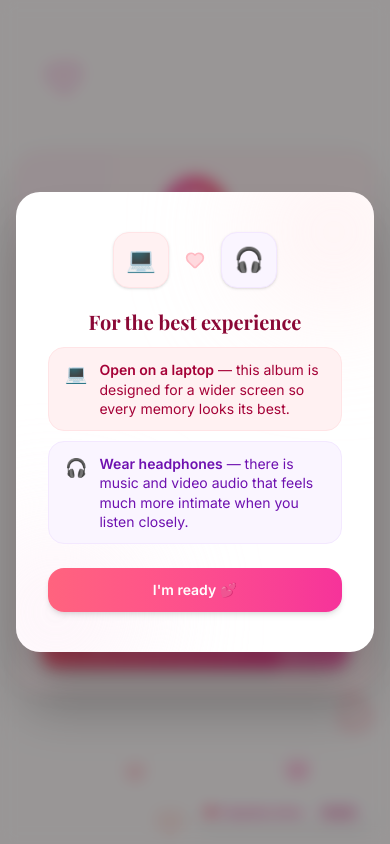
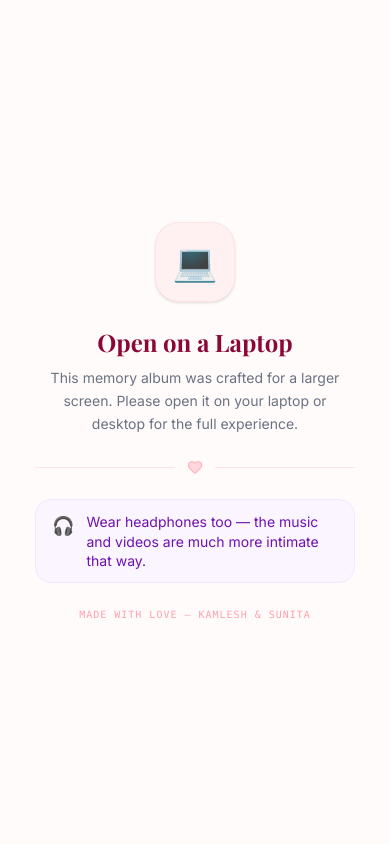
Before and after one commit to kamlesh-67/Album, a Next.js app: page / in a window 390 px wide. Built offline with nearby package versions, Linux system fonts and the light colour scheme; a web font is replaced by a local one.

Commit message:
feat: block mobile devices — show laptop-only screen for screens under 1024px

```diff
--- a/app/page.tsx
+++ b/app/page.tsx
@@ -50,7 +50,60 @@ const PALETTES: Palette[] = [
   }
 ];
 
+function isMobileDevice(): boolean {
+  if (typeof window === 'undefined') return false;
+  const ua = navigator.userAgent;
+  // Touch-primary devices: phones and tablets
+  const mobileUA = /Android|webOS|iPhone|iPad|iPod|BlackBerry|IEMobile|Opera Mini|Mobile|Tablet/i.test(ua);
+  // Also catch small screens (phones/tablets up to 1024px)
+  const smallScreen = window.innerWidth < 1024;
+  return mobileUA || smallScreen;
+}
+
+function MobileBlock() {
+  return (
+    <div className="min-h-screen bg-[#fffbfb] flex flex-col items-center justify-center px-8 text-center">
+      <div className="flex flex-col items-center gap-6 max-w-xs">
+        {/* icon */}
+        <div className="w-20 h-20 rounded-3xl bg-rose-50 border border-rose-100 flex items-center justify-center shadow-sm">
+          <span className="text-4xl">💻</span>
+        </div>
+
+        {/* heading */}
+        <div>
+          <h1 className="font-serif font-bold text-rose-900 text-2xl mb-2 leading-snug">
+            Open on a Laptop
+          </h1>
+          <p className="text-sm text-gray-500 leading-relaxed font-sans">
+            This memory album was crafted for a larger screen. Please open it on your laptop or desktop for the full experience.
+          </p>
+        </div>
+
+        {/* divider with heart */}
+        <div className="flex items-center gap-3 w-full">
+          <div className="h-px flex-1 bg-rose-100" />
+          <Heart className="h-4 w-4 text-rose-300 fill-rose-200 animate-pulse" />
+          <div className="h-px flex-1 bg-rose-100" />
+        </div>
+
+        {/* headphones hint */}
+        <div className="flex items-start gap-3 bg-purple-50 border border-purple-100 rounded-2xl px-4 py-3 text-left w-full">
+          <span className="text-lg shrink-0">🎧</span>
+          <p className="text-sm text-purple-800 leading-snug font-sans">
+            Wear headphones too — the music and videos are much more intimate that way.
+          </p>
+        </div>
+
+        <p className="text-[10px] font-mono text-rose-300 tracking-widest uppercase">
+          Made with love — Kamlesh &amp; Sunita
+        </p>
+      </div>
+    </div>
+  );
+}
+
 export default function Home() {
+  const [isMobile, setIsMobile] = React.useState(false);
   const [unlocked, setUnlocked] = React.useState(false);
   const [showWelcomeDialog, setShowWelcomeDialog] = React.useState(false);
   const userName = 'Kamlesh';
@@ -64,6 +117,14 @@ export default function Home() {
 
   // Live timer States
   const [daysOfLove, setDaysOfLove] = React.useState({ days: 0, hours: 0, minutes: 0, seconds: 0 });
+
+  // Detect mobile / small screen — re-check on resize
+  React.useEffect(() => {
+    const check = () => setIsMobile(isMobileDevice());
+    check();
+    window.addEventListener('resize', check);
+    return () => window.removeEventListener('resize', check);
+  }, []);
 
   // Show welcome dialog on very first visit
   React.useEffect(() => {
@@ -134,6 +195,8 @@ export default function Home() {
   };
 
   const currentPalette = PALETTES[activePaletteIndex];
+
+  if (isMobile) return <MobileBlock />;
 
   return (
     <main className={`min-h-screen relative flex flex-col items-center transition-colors duration-500 py-6 sm:py-12 px-4 select-none ${currentPalette.bgClass}`}>
```
